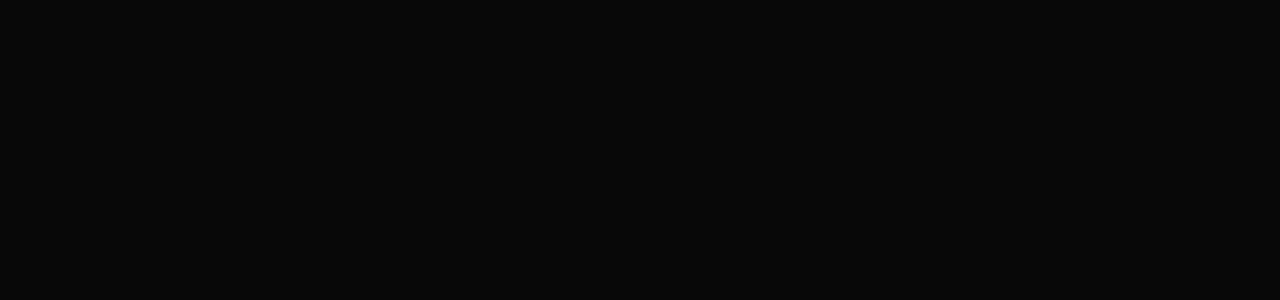
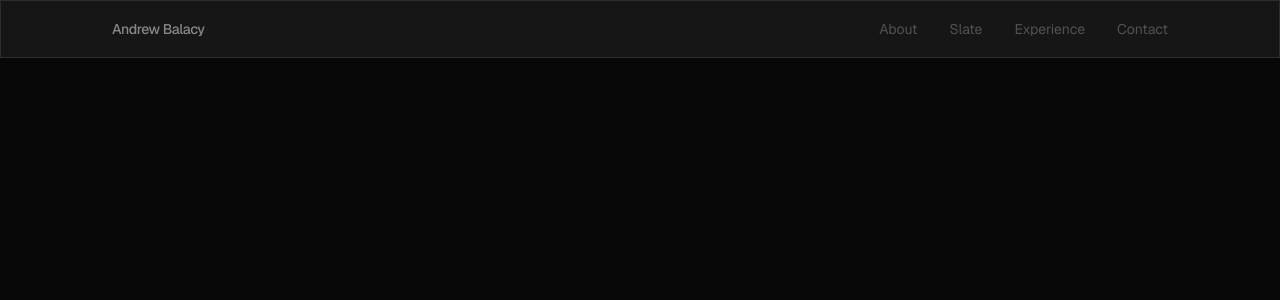
Before and after one commit to andrewbalacy/portfolio, a Next.js app: page / in a window 1280 px wide. Shown: the top 300 px of the page. Built offline with nearby package versions, Linux system fonts and the light colour scheme.

Commit message:
feat: build minimal portfolio navigation

```diff
--- a/app/layout.tsx
+++ b/app/layout.tsx
@@ -1,6 +1,7 @@
 import type { Metadata } from "next";
 import { Geist, Geist_Mono } from "next/font/google";
 import "./globals.css";
+import Navigation from "@/components/navigation/Navigation";
 
 const geistSans = Geist({
   variable: "--font-geist-sans",
@@ -37,7 +38,10 @@
       lang="en"
       className={`${geistSans.variable} ${geistMono.variable}`}
     >
-      <body className="min-h-dvh antialiased">{children}</body>
+      <body className="min-h-dvh antialiased">
+          <Navigation />
+          {children}
+        </body>
     </html>
   );
 }
--- /dev/null
+++ b/components/navigation/NavLink.tsx
@@ -0,0 +1,23 @@
+interface NavLinkProps {
+  href: string;
+  children: React.ReactNode;
+  onClick?: () => void;
+  className?: string;
+}
+
+export default function NavLink({
+  href,
+  children,
+  onClick,
+  className,
+}: NavLinkProps) {
+  return (
+    <a
+      href={href}
+      onClick={onClick}
+      className={`text-sm text-subtle transition-colors hover:text-foreground focus-ring${className ? ` ${className}` : ""}`}
+    >
+      {children}
+    </a>
+  );
+}
--- /dev/null
+++ b/components/navigation/Navigation.tsx
@@ -0,0 +1,121 @@
+"use client";
+
+import { useEffect, useState } from "react";
+import Link from "next/link";
+import NavLink from "./NavLink";
+
+const NAV_LINKS = [
+  { href: "#about", label: "About" },
+  { href: "#slate", label: "Slate" },
+  { href: "#experience", label: "Experience" },
+  { href: "#contact", label: "Contact" },
+] as const;
+
+export default function Navigation() {
+  const [scrolled, setScrolled] = useState(false);
+  const [mobileOpen, setMobileOpen] = useState(false);
+
+  useEffect(() => {
+    const handleScroll = () => setScrolled(window.scrollY > 8);
+    window.addEventListener("scroll", handleScroll, { passive: true });
+    return () => window.removeEventListener("scroll", handleScroll);
+  }, []);
+
+  return (
+    <header className="fixed inset-x-0 top-0 z-50 animate-fade-down">
+      <div
+        className={`glass-elevated border-b transition-colors ${
+          scrolled ? "border-border" : "border-transparent"
+        }`}
+      >
+        <div className="container-portfolio">
+          <div className="flex h-14 items-center justify-between">
+
+            {/* Identity mark */}
+            <Link
+              href="/"
+              className="text-sm font-medium tracking-heading text-muted transition-colors hover:text-foreground focus-ring"
+            >
+              Andrew Balacy
+            </Link>
+
+            {/* Desktop navigation */}
+            <nav
+              className="hidden items-center gap-8 md:flex"
+              aria-label="Primary navigation"
+            >
+              {NAV_LINKS.map((link) => (
+                <NavLink key={link.href} href={link.href}>
+                  {link.label}
+                </NavLink>
+              ))}
+            </nav>
+
+            {/* Mobile menu button */}
+            <button
+              type="button"
+              className="flex items-center text-subtle transition-colors hover:text-foreground focus-ring md:hidden"
+              onClick={() => setMobileOpen((prev) => !prev)}
+              aria-label={mobileOpen ? "Close navigation" : "Open navigation"}
+              aria-expanded={mobileOpen}
+              aria-controls="mobile-nav"
+            >
+              {mobileOpen ? (
+                <svg
+                  width="18"
+                  height="18"
+                  viewBox="0 0 18 18"
+                  fill="none"
+                  stroke="currentColor"
+                  strokeWidth="1.5"
+                  strokeLinecap="round"
+                  aria-hidden="true"
+                >
+                  <line x1="3" y1="3" x2="15" y2="15" />
+                  <line x1="15" y1="3" x2="3" y2="15" />
+                </svg>
+              ) : (
+                <svg
+                  width="18"
+                  height="18"
+                  viewBox="0 0 18 18"
+                  fill="none"
+                  stroke="currentColor"
+                  strokeWidth="1.5"
+                  strokeLinecap="round"
+                  aria-hidden="true"
+                >
+                  <line x1="2" y1="5" x2="16" y2="5" />
+                  <line x1="2" y1="9" x2="16" y2="9" />
+                  <line x1="2" y1="13" x2="16" y2="13" />
+                </svg>
+              )}
+            </button>
+
+          </div>
+        </div>
+
+        {/* Mobile navigation */}
+        {mobileOpen && (
+          <div id="mobile-nav" className="border-t border-border md:hidden">
+            <nav
+              className="container-portfolio flex flex-col py-4"
+              aria-label="Mobile navigation"
+            >
+              {NAV_LINKS.map((link) => (
+                <NavLink
+                  key={link.href}
+                  href={link.href}
+                  onClick={() => setMobileOpen(false)}
+                  className="block py-3 text-base"
+                >
+                  {link.label}
+                </NavLink>
+              ))}
+            </nav>
+          </div>
+        )}
+      </div>
+    </header>
+  );
+}
```
Also changed, not shown: 1 other file (tests, documents, lock files or other folders).
